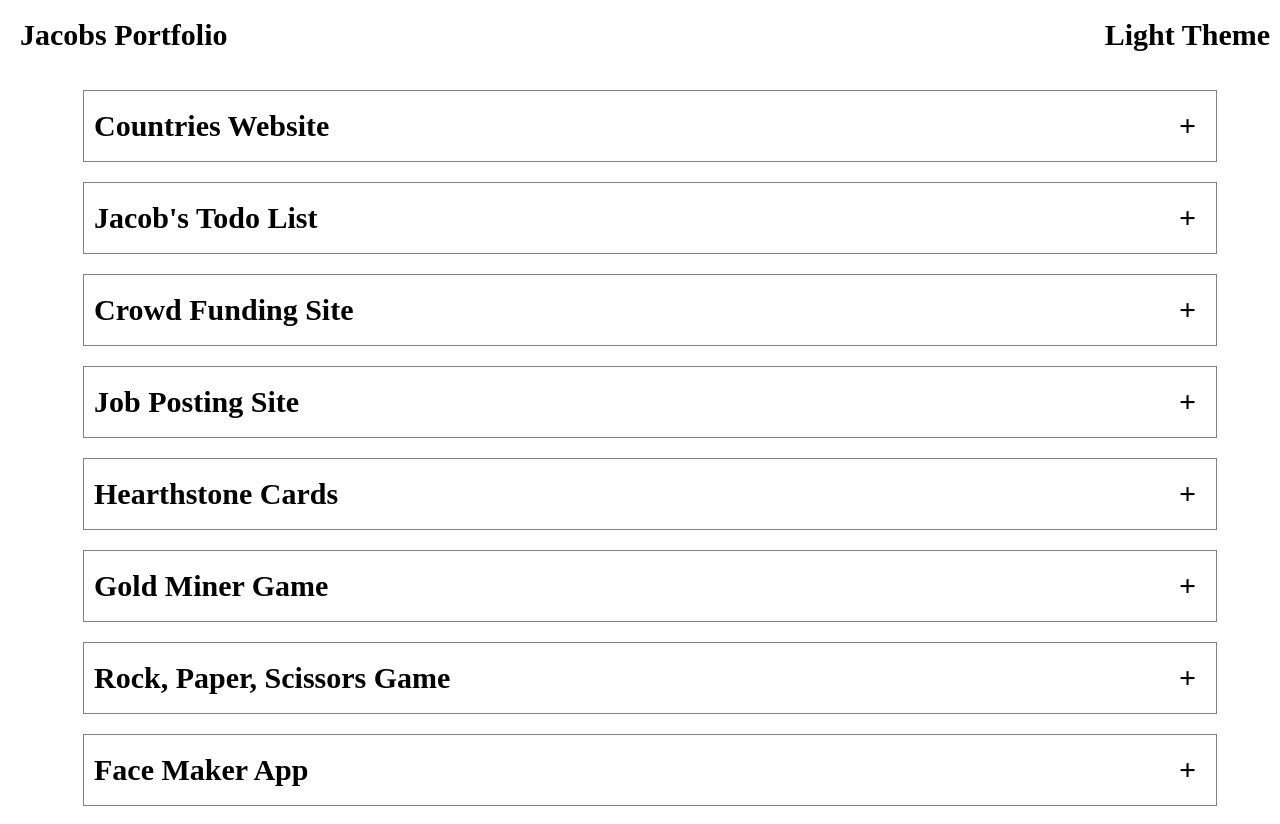
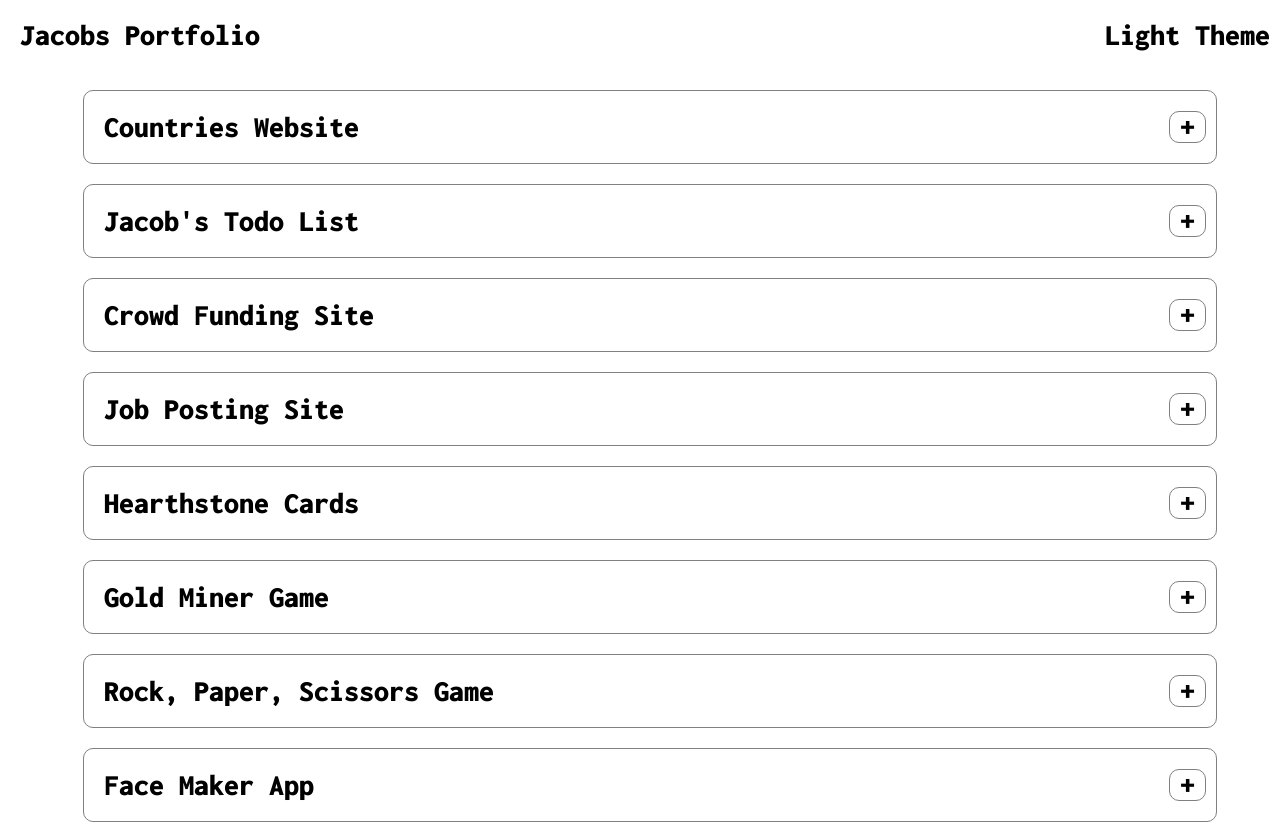
Before and after one commit to collerhatguy/portfolio-angular, an Angular app: page / in a window 1280 px wide. Shown: the top 824 px of the page. Built offline with nearby package versions, Linux system fonts and the light colour scheme.

Commit message:
added fonts and more animations

```diff
--- a/src/app/components/project/project.component.html
+++ b/src/app/components/project/project.component.html
@@ -1,7 +1,8 @@
 <div class="project">
     <div class="header">
         <h2
-        class="name"
+        class="name underline"
+        (click)="reveal()"
         >{{project.siteName}}</h2>
         <div
         class="reveal-btn"
--- a/src/app/components/project/project.component.scss
+++ b/src/app/components/project/project.component.scss
@@ -6,13 +6,18 @@
     flex-direction: column;
     align-items: flex-start;
 }
+@mixin border {
+    border: solid grey 1px;
+    border-radius: 1rem;
+}
 .project, .reveal-btn, h2, h3, li, a {
     @include margin();
 }
 .project {
     @include flex-start();
+    @include border();
+    padding: 1rem;
     width: 100%;
-    border: solid grey 1px;
 }
 .header {
     width: 100%;
@@ -40,16 +45,26 @@
     }
 }
 .reveal-btn {
+    @include border();
     cursor: pointer;
-    padding: 1rem;
+    margin: 1rem 0;
+    padding: 0 1rem;
+    transition: 300ms;
+    &:hover {
+        margin: 1rem 0 1rem;
+        padding: 1rem 2rem;
+    }
 }
 .technologies {
     width: 100%;
     display: flex;
     align-items: baseline;
-    justify-content: space-between;
+    justify-content: flex-start;
     font-size: 2rem;
     font-weight: 600;
+    li {
+        margin: 1rem;
+    }
 }
 a {
     font-size: 2rem;
--- a/src/index.html
+++ b/src/index.html
@@ -6,6 +6,7 @@
   <base href="/">
   <meta name="viewport" content="width=device-width, initial-scale=1">
   <link rel="icon" type="image/x-icon" href="favicon.ico">
+  <link href="https://fonts.googleapis.com/css2?family=Inconsolata:wght@600;900&display=swap" rel="stylesheet">
 </head>
 <body>
 </body>
--- a/src/styles.scss
+++ b/src/styles.scss
@@ -73,6 +73,7 @@ html {
 body {
 	font-size: 1.8rem;
 	position: relative;
+	font-family: "Inconsolata";
 }
 .underline {
 	cursor: pointer;
```
